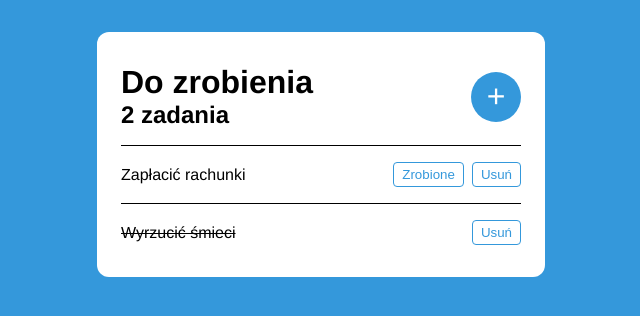
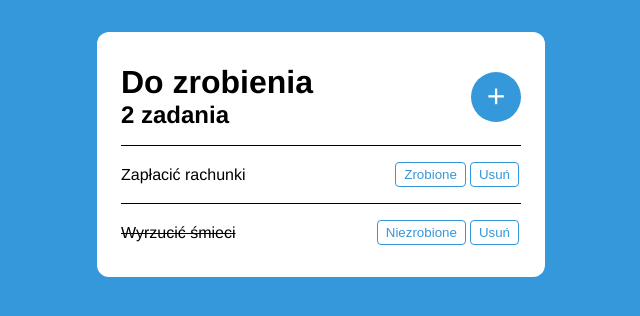
Before and after one commit to lilunia/react-todoapp, a React (Vite) app: page / in a window 1280 px wide. Shown: the top 316 px of the page, without its empty margins (319-959 px from the left). Built offline with nearby package versions, Linux system fonts and the light colour scheme.

Commit message:
added editing of todo name on click on name

```diff
--- a/src/App.jsx
+++ b/src/App.jsx
@@ -11,23 +11,35 @@ function App() {
 		{ name: 'Wyrzucić śmieci', done: true, id: 2 },
 	])
 
+	const [inputValue, setInputValue] = useState('')
+
 	function addItem(newTodoName) {
-		setTodos(prevTodos => [...prevTodos, { name: newTodoName, done: false, id: prevTodos.at(-1).id + 1 }])
+		setTodos(prevTodos => [...prevTodos, { name: newTodoName, done: false, id: Math.random() }])
 		setIsFormShown(false)
 	}
 
-	function finishItem(id) {
+	function finishItem(id, bool) {
 		setTodos(prevTodos =>
 			prevTodos.map(todo => {
 				if (todo.id === id) {
-					return { ...todo, done: true }
+					return { ...todo, done: bool }
 				} else {
 					return todo
 				}
 			})
 		)
 	}
-
+	function editItemName(id, newTodoName) {
+		setTodos(prevTodos =>
+			prevTodos.map(todo => {
+				if (todo.id === id) {
+					return { ...todo, name: newTodoName }
+				} else {
+					return todo
+				}
+			})
+		)
+	}
 	function deleteItem(id) {
 		setTodos(prevTodos => prevTodos.filter(todo => todo.id !== id))
 	}
@@ -45,15 +57,25 @@ function App() {
 					</button>
 				)}
 			</header>
-			{isFormShown && <Form onFormSubmit={newTodoName => addItem(newTodoName)} />}
+			{isFormShown && (
+				<Form
+					inputValue={inputValue}
+					setInputValue={setInputValue}
+					onFormSubmit={newTodoName => addItem(newTodoName)}
+				/>
+			)}
 			<ul>
 				{todos.map(({ name, done, id }) => (
 					<TodoItem
 						key={id}
 						name={name}
 						done={done}
-						onDoneButtonClick={() => finishItem(id)}
+						onDoneButtonClick={() => finishItem(id, true)}
+						onUndoneButtonClick={() => finishItem(id, false)}
 						onDeleteButtonClick={() => deleteItem(id)}
+						onSaveButtonClick={newTodoName => editItemName(id, newTodoName)}
+						inputValue={inputValue}
+						setInputValue={setInputValue}
 					/>
 				))}
 			</ul>
--- a/src/App.module.css
+++ b/src/App.module.css
@@ -3,6 +3,7 @@
 	background-color: white;
 	padding: 32px 24px;
 	border-radius: 12px;
+	min-width: 440px;
 	max-width: 800px;
 }
 
--- a/src/components/Button/Button.module.css
+++ b/src/components/Button/Button.module.css
@@ -3,6 +3,7 @@
     background-color: transparent;
     border: solid 1px currentColor;
     border-radius: 4px;
+    margin: 0 2px;
     padding: 4px 8px;
     cursor: pointer;
     transition: all 0.3s;
@@ -18,3 +19,7 @@
     border: solid 1px currentColor;
     cursor: not-allowed;
 }
+.disabled:hover{
+	color: grey;
+	background-color: transparent;
+}
--- a/src/components/Form/Form.jsx
+++ b/src/components/Form/Form.jsx
@@ -2,8 +2,7 @@ import { useState } from 'react'
 import { Button } from '../Button/Button'
 import styles from './Form.module.css'
 
-export function Form({ onFormSubmit }) {
-	const [inputValue, setInputValue] = useState('')
+export function Form({ onFormSubmit, inputValue, setInputValue }) {
 	const [isDisabled, setIsDisabled] = useState(true)
 
 	function checkIfDisabled(input) {
--- a/src/components/TodoItem/TodoItem.jsx
+++ b/src/components/TodoItem/TodoItem.jsx
@@ -1,12 +1,62 @@
+import { useState } from 'react'
 import { Button } from '../Button/Button'
 import styles from './TodoItem.module.css'
 
-export function TodoItem({ name, done, onDoneButtonClick, onDeleteButtonClick }) {
+export function TodoItem({
+	name,
+	done,
+	onDoneButtonClick,
+	onDeleteButtonClick,
+	onUndoneButtonClick,
+	onSaveButtonClick,
+	inputValue,
+	setInputValue,
+}) {
+	const [showEditInput, setShowEditInput] = useState(false)
+
+	function showInput() {
+		setInputValue(name)
+		setShowEditInput(true)
+	}
+	function editNameInput() {
+		setShowEditInput(false)
+	}
+
 	return (
 		<li className={styles.item}>
-			<span className={`${styles.name} ${done ? styles.done : ''} `}>{name}</span>
-			{!done && <Button onClick={onDoneButtonClick}>Zrobione</Button>}
-			<Button onClick={onDeleteButtonClick}>Usuń</Button>
+			{!showEditInput && (
+				<span
+					className={`${styles.name} ${done ? styles.done : ''}`}
+					onClick={() => showInput()}
+				>
+					{name}
+				</span>
+			)}
+			{showEditInput && (
+				<input
+					value={inputValue}
+					onChange={e => {
+						setInputValue(e.target.value)
+					}}
+					className={styles.input}
+					type='text'
+				/>
+			)}
+			{showEditInput && (
+				<Button
+					onClick={() => {
+						onSaveButtonClick(inputValue)
+						editNameInput()
+					}}
+				>
+					Zapisz
+				</Button>
+			)}
+			<div className={styles.bcontainer}>
+				{!done && <Button onClick={onDoneButtonClick}>Zrobione</Button>}
+				{done && <Button onClick={onUndoneButtonClick}>Niezrobione</Button>}
+				<Button onClick={onDeleteButtonClick}>Usuń</Button>
+			</div>
 		</li>
 	)
 }
--- a/src/components/TodoItem/TodoItem.module.css
+++ b/src/components/TodoItem/TodoItem.module.css
@@ -1,14 +1,18 @@
 .item {
 	list-style: none;
 	display: flex;
+	justify-content: space-between;
 	align-items: center;
 	gap: 8px;
 	border-top: 1px solid #000;
 	margin-top: 16px;
 	padding-top: 16px;
+	width: 100%;
 	min-width: 400px;
 }
-
+.bcontainer{
+	display: flex;
+}
 .name {
 	width: 100%;
 }
@@ -16,3 +20,10 @@
 .done{
     text-decoration: line-through;
 }
+.input {
+	width: 100%;
+	width: 200px;
+	padding: 4px 8px;
+	border: solid 1px currentColor;
+	border-radius: 4px;
+}
--- a/src/utils/getSubheading.js
+++ b/src/utils/getSubheading.js
@@ -2,7 +2,7 @@ export function getSubheading(numberOfTasks) {
 	switch (true) {
 		case numberOfTasks === 1:
 			return '1 zadanie'
-		case numberOfTasks <= 4:
+		case numberOfTasks > 1:
 			return `${numberOfTasks} zadania`
 		case numberOfTasks > 4:
 			return `${numberOfTasks} zadań`
```
Lines whose indentation alone changed are shown as unchanged.
